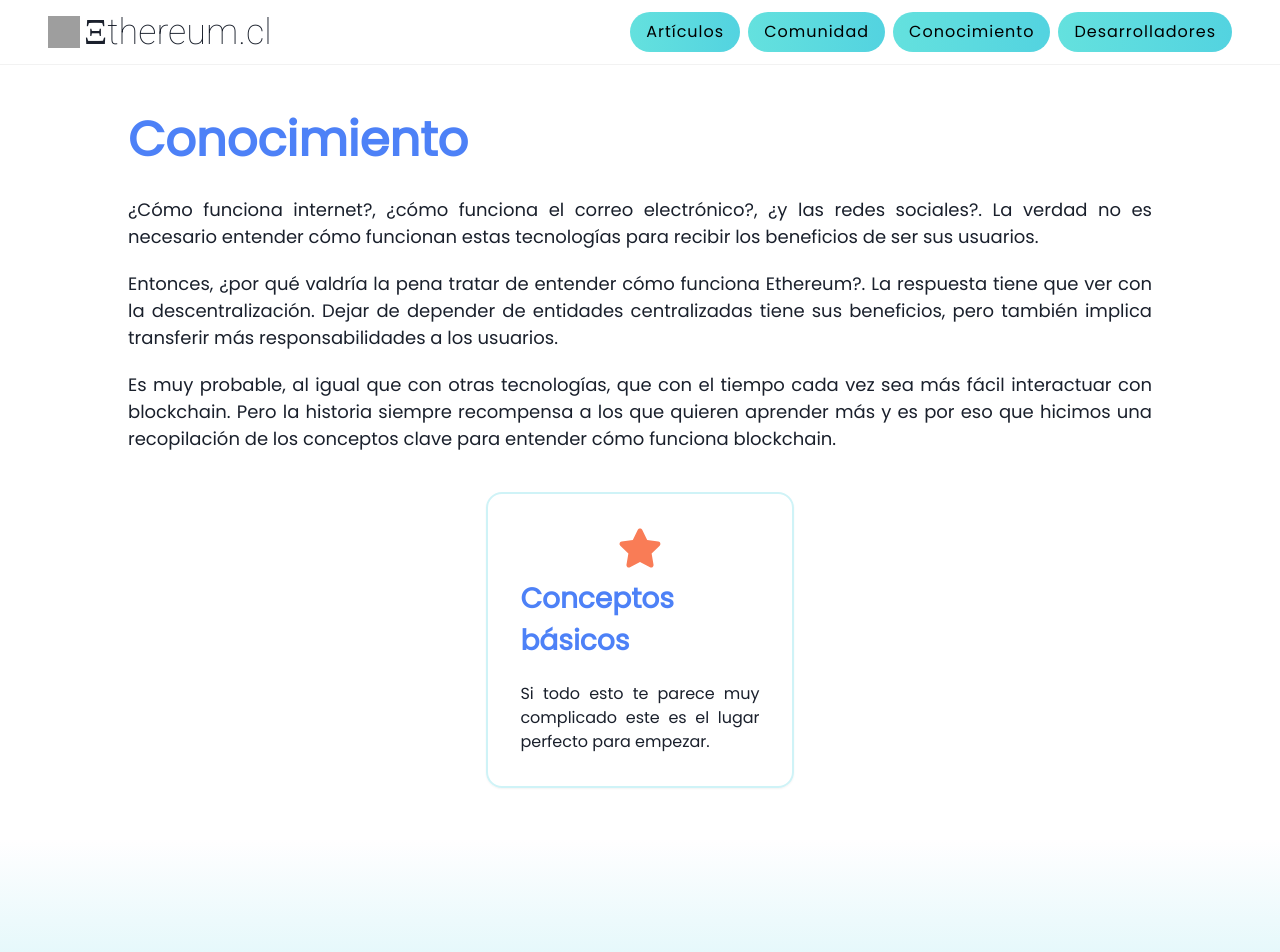
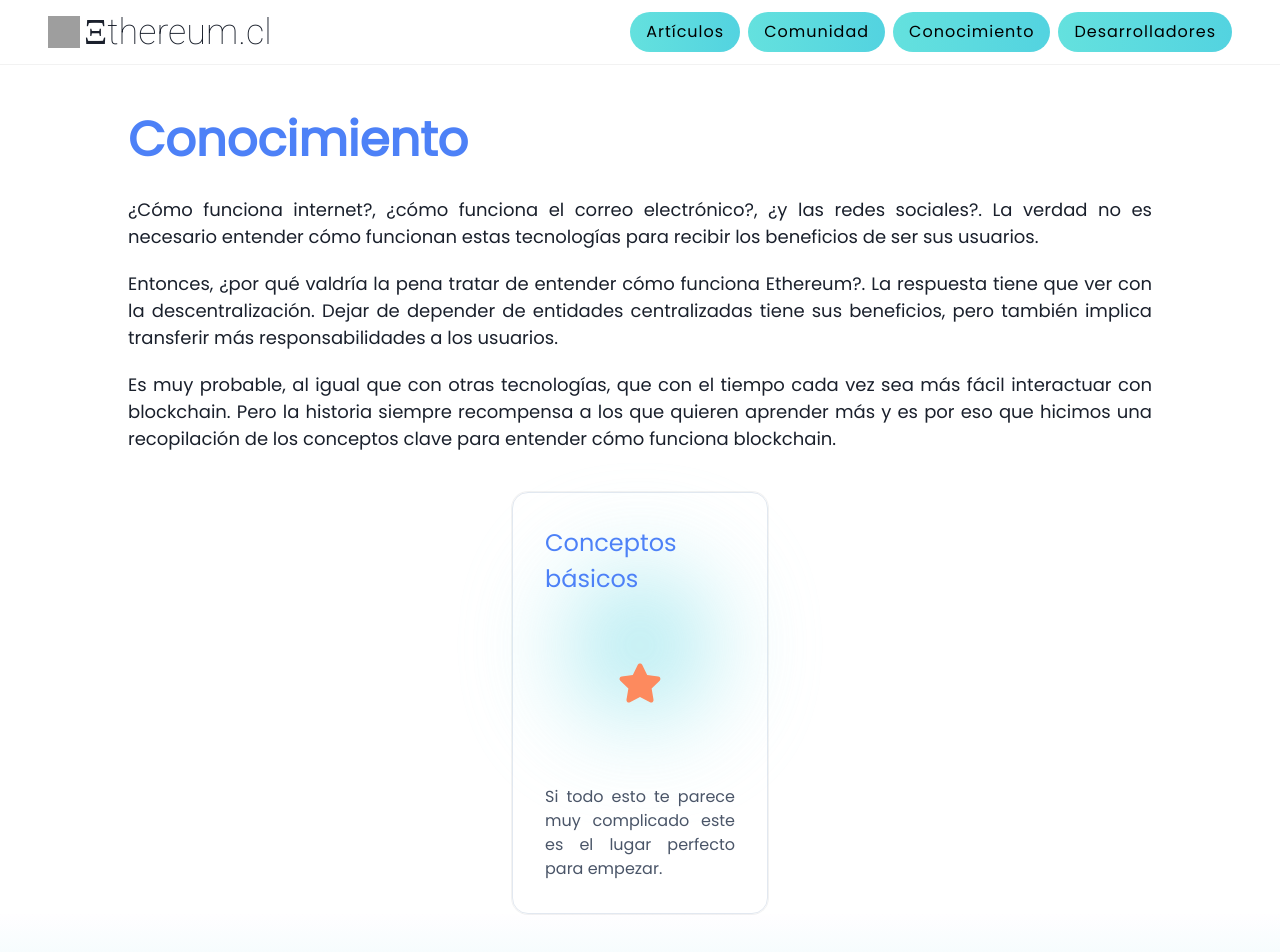
Before and after one commit to natedevxyz/ethereum-cl, a Next.js app: page /conocimiento in a window 1280 px wide. Shown: the top 952 px of the page. Built offline with nearby package versions, Linux system fonts and the light colour scheme; grey boxes are pictures that could not be loaded; a web font is replaced by a local one.

Commit message:
Rewrite card component

```diff
--- a/components/Footer.js
+++ b/components/Footer.js
@@ -18,7 +18,7 @@
 				mb={{ base: 6, md: 0 }}
 				px={{ base: 0, md: 12 }}
 			>
-				<FaTwitter fontSize={48} color="#FB838B" />
+				<FaTwitter fontSize={48} color="#FB8B80" />
 			</Link>
 			<Flex alignItems="center" mb={{ base: 2, md: 0 }}>
 				<Text mr={1}>Hecho con</Text>
--- a/pages/conocimiento/index.js
+++ b/pages/conocimiento/index.js
@@ -2,6 +2,7 @@
 import Container from '../../components/Container';
 import { Flex, Text, Box } from '@chakra-ui/react';
 import { FaStar } from 'react-icons/fa';
+import { motion } from 'framer-motion';
 
 export default function Conocimiento() {
 	return (
@@ -54,26 +55,58 @@
 							flexDirection="column"
 							align="center"
 							borderRadius="2xl"
-							border="2px"
-							borderColor="#CFF3F7"
+							border="1px"
+							borderColor="gray.200"
 							p={8}
-							w={{ base: '85%', md: '30%' }}
-							boxShadow="sm"
+							minH="20rem"
+							w={{ base: '85%', md: '25%' }}
+							boxShadow="xs"
+							position="relative"
+							zIndex={0}
 						>
-							<FaStar fontSize={44} color="#F97C56" />
+							<Box
+								h="10rem"
+								w="10rem"
+								bgGradient="radial(#53D3E0 0%, #FFF 100%)"
+								position="absolute"
+								top="4.5rem"
+								zIndex={-1}
+								rounded="full"
+								opacity={0.7}
+								filter="blur(50px)"
+							/>
+							<Flex flexDirection="column" align="center">
 								<Text
-								fontSize={{ base: '2xl', md: '3xl' }}
-								fontWeight="bold"
+									fontSize={{ base: 'xl', md: '2xl' }}
 									color="#4D81F7"
-								mt={2}
-								mb={5}
+									mb={16}
 								>
 									Conceptos básicos
 								</Text>
-							<Text textAlign="justify" fontSize={{ md: 'md' }}>
-								Si todo esto te parece muy complicado este es el lugar perfecto
-								para empezar.
+								<motion.div
+									whileHover={{
+										scale: 1.5,
+										transition: { duration: 0.1 },
+									}}
+									whileTap={{
+										scale: 1.5,
+										transition: { duration: 0.1 },
+									}}
+								>
+									<Flex>
+										<FaStar fontSize={44} color="#FD8A5E" />
+									</Flex>
+								</motion.div>
+								<Text
+									mt={20}
+									textAlign="justify"
+									fontSize={{ base: 'sm', md: 'md' }}
+									color="gray.600"
+								>
+									Si todo esto te parece muy complicado este es el lugar
+									perfecto para empezar.
 								</Text>
+							</Flex>
 						</Flex>
 					</Flex>
 				</Flex>
```
Lines whose indentation alone changed are shown as unchanged.
